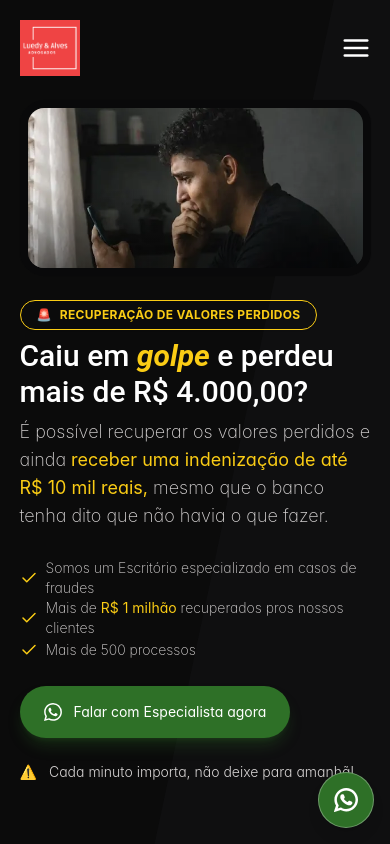
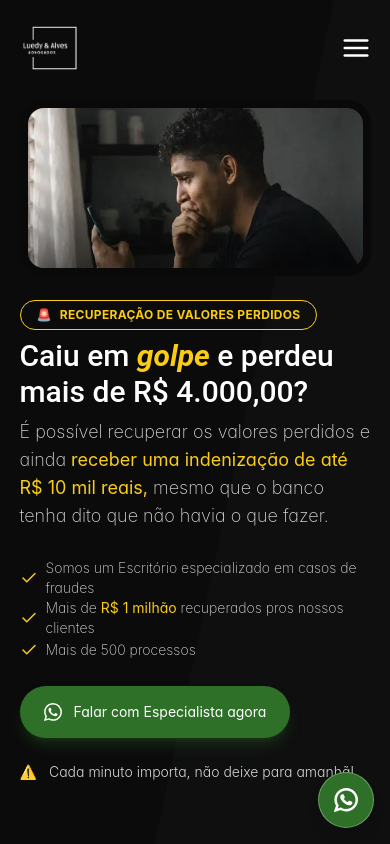
Before and after one commit to Paper-Street-Softwares/LPS-Luedys-e-Alves-Advogados, a React (Vite) app: page / in a window 390 px wide. Shown: the top 844 px of the page. Built offline with nearby package versions, Linux system fonts and the light colour scheme.

Commit message:
fix: Logo iphone

```diff
--- a/src/components/sections/NavbarNovaTemplate.jsx
+++ b/src/components/sections/NavbarNovaTemplate.jsx
@@ -92,7 +92,7 @@ function NavbarNovaTemplate({
             }`}
           >
             <a
-              className="cursor-pointer w-fit h-[80px] desktop1:h-[110px] flex items-start justify-start overflow-hidden bg-red-500 "
+              className="cursor-pointer w-fit h-[80px] desktop1:h-[110px] flex items-start justify-start overflow-hidden "
               href="/"
               onClick={() => window.location.reload()}
               aria-label="recarregar página"
```
